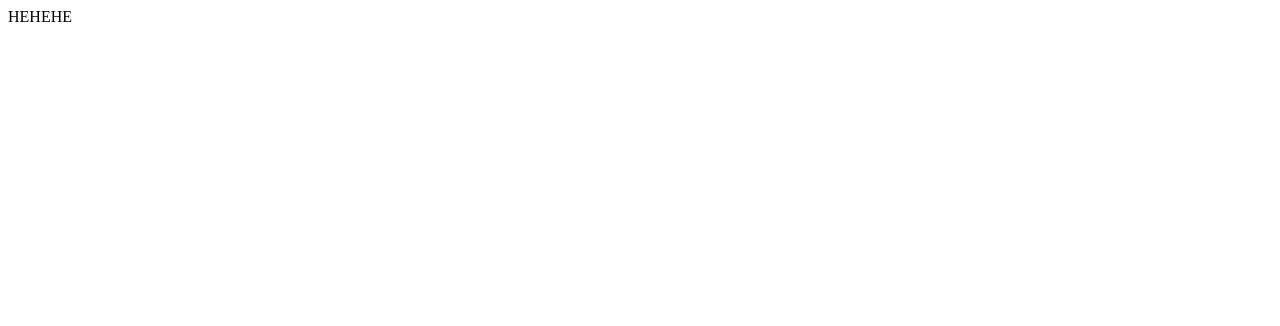
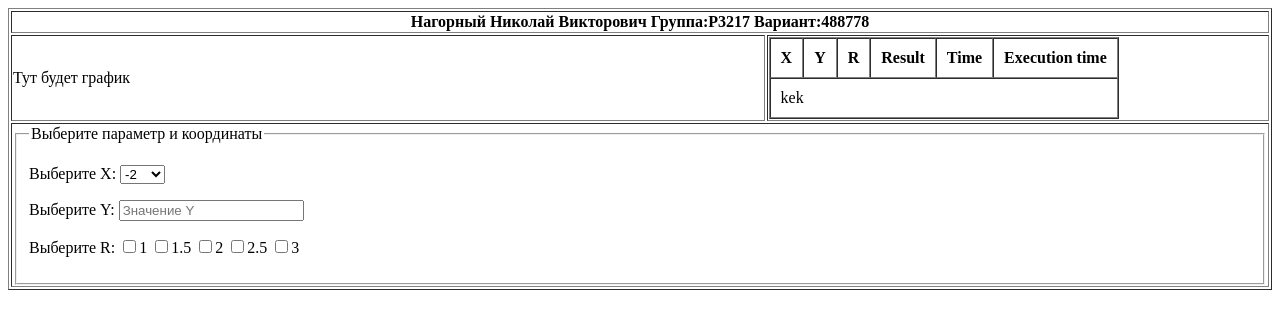
Before and after one commit to MiRAX12/Web-1, a plain HTML site: page static/content.html in a window 1280 px wide. Drawn offline with Linux system fonts and the light colour scheme.

Commit message:
basic design

```diff
--- a/static/content.html
+++ b/static/content.html
@@ -12,6 +12,68 @@ can hit in a small blue area">
         <link rel="icon" href="images/favicon.ico" type="image/x-icon"/>
     </head>
     <body>
-    HEHEHE
+        <table border="1" width="100%"><!--Переделать в CSS там же выравнивание!-->
+            <tr>
+                <th colspan="2">Нагорный Николай Викторович Группа:Р3217 Вариант:488778</th>
+            </tr>
+            <tr>
+                <td width="60%">Тут будет график</td>
+                <td width="40%">
+                    <table border="1" cellpadding="10" cellspacing="0">
+                        <tr>
+                            <th>X</th>
+                            <th>Y</th>
+                            <th>R</th>
+                            <th>Result</th>
+                            <th>Time</th>
+                            <th>Execution time</th>
+                        </tr>
+                        <tr>
+                            <td colspan="6">kek</td>
+                        </tr>
+                    </table>
+                </td>
+            </tr>
+            <tr><td colspan="2">
+                <form method="post">
+                    <fieldset>
+                    <legend>Выберите параметр и координаты</legend>
+                        <p>
+                            <label>Выберите X:
+                                <select id="X_val" name="X_val" required>
+                                    <option value="-2">-2</option>
+                                    <option value="-1.5">-1.5</option>
+                                    <option value="-1">-1</option>
+                                    <option value="-0.5">-0.5</option>
+                                    <option value="0">0</option>
+                                    <option value="0.5">0.5</option>
+                                    <option value="1">1</option>
+                                    <option value="1.5">1.5</option>
+                                    <option value="2">2</option>
+                                </select>
+                            </label>
+                        </p>
+                        <p>
+                            <label>Выберите Y:
+                                <input type="text" id="Y_val" name="Y_val" placeholder="Значение Y" pattern="^-?\d+$" minlength="1"
+                                       required>
+                            </label>
+                        </p>
+                        <p>
+                            <label>Выберите R:
+                            <input type="checkbox" name="R_val" id="1" value="1"><label for="1">1</label>
+                            <input type="checkbox" name="R_val" id="1.5" value="1.5"><label for="1.5">1.5</label>
+                            <input type="checkbox" name="R_val" id="2" value="2"><label for="2">2</label>
+                            <input type="checkbox" name="R_val" id="2.5" value="2.5"><label for="2.5">2.5</label>
+                            <input type="checkbox" name="R_val" id="3" value="3"><label for="3">3</label>
+                        </label>
+                        </p>
+
+
+
+                    </fieldset>
+                </form>
+            </td></tr>
+        </table>
     </body>
 </html>
```
